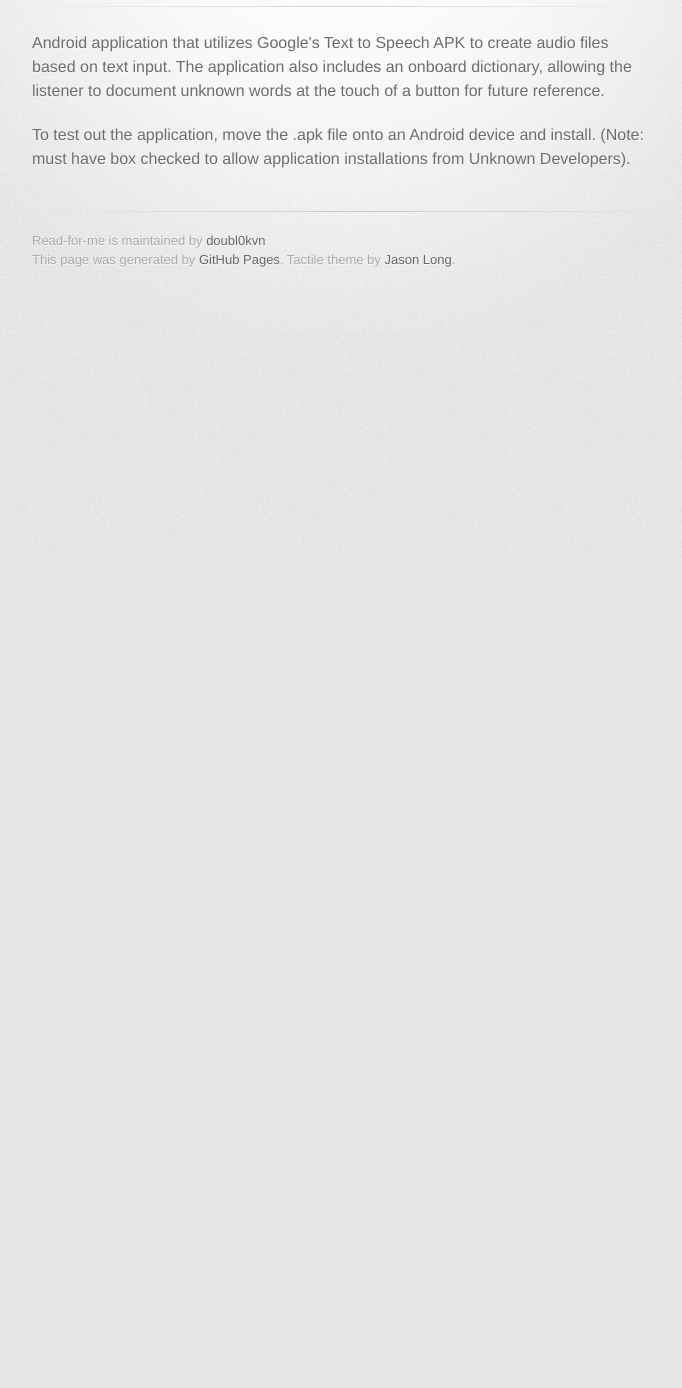
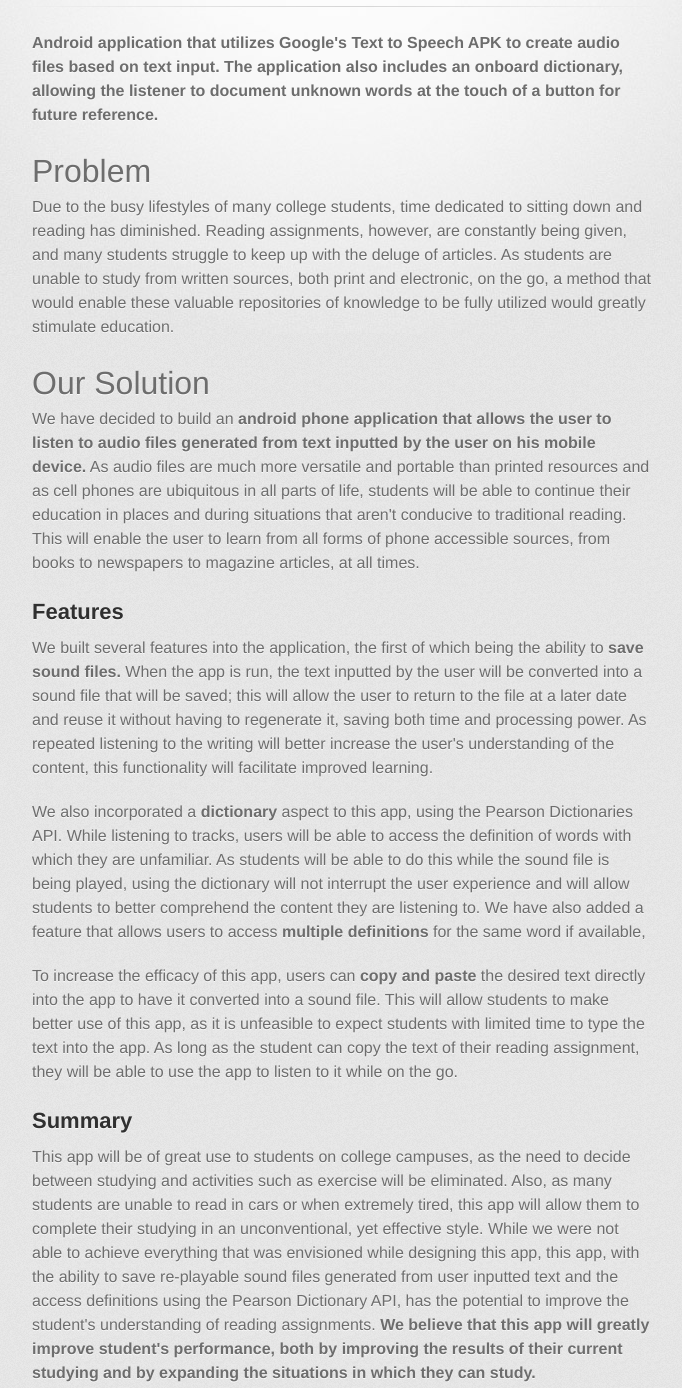
Before and after one commit to sajantanand/Read-for-Me, a plain HTML site: page index.html in a window 1280 px wide. Shown: the part 240-1628 px from the top of the page, without its empty margins (298-980 px from the left). Before the commit the page ends 800 px from the top, so only its background shows below. Drawn offline with Linux system fonts and the light colour scheme; a web font is replaced by a local one.

Commit message:
Create gh-pages branch via GitHub

```diff
--- a/index.html
+++ b/index.html
@@ -31,9 +31,43 @@
         <hr>
 
         <section id="main_content">
-          <p>Android application that utilizes Google's Text to Speech APK to create audio files based on text input.  The application also includes an onboard dictionary, allowing the listener to document unknown words at the touch of a button for future reference.</p>
+          <p><strong>Android application that utilizes Google's Text to Speech APK to create audio files based on text input.  The application also includes an onboard dictionary, allowing the listener to document unknown words at the touch of a button for future reference.</strong></p>
 
-<p>To test out the application, move the .apk file onto an Android device and install. (Note: must have box checked to allow application installations from Unknown Developers).</p>
+<h1>
+<a id="problem" class="anchor" href="#problem" aria-hidden="true"><span class="octicon octicon-link"></span></a>Problem</h1>
+
+<p>Due to the busy lifestyles of many college students, time dedicated to sitting down and reading has diminished. Reading assignments, however, are constantly being given, and many students struggle to keep up with the deluge of articles. As students are unable to study from written sources, both print and electronic, on the go, a method that would enable these valuable repositories of knowledge to be fully utilized would greatly stimulate education.</p>
+
+<h1>
+<a id="our-solution" class="anchor" href="#our-solution" aria-hidden="true"><span class="octicon octicon-link"></span></a>Our Solution</h1>
+
+<p>We have decided to build an <strong>android phone application that allows the user to listen to audio files generated from text inputted by the user on his mobile device.</strong> As audio files are much more versatile and portable than printed resources and as cell phones are ubiquitous in all parts of life, students will be able to continue their education in places and during situations that aren't conducive to traditional reading. This will enable the user to learn from all forms of phone accessible sources, from books to newspapers to magazine articles, at all times. </p>
+
+<h2>
+<a id="features" class="anchor" href="#features" aria-hidden="true"><span class="octicon octicon-link"></span></a>Features</h2>
+
+<p>We built several features into the application, the first of which being the ability to <strong>save sound files.</strong> When the app is run, the text inputted by the user will be converted into a sound file that will be saved; this will allow the user to return to the file at a later date and reuse it without having to regenerate it, saving both time and processing power. As repeated listening to the writing will better increase the user's understanding of the content, this functionality will facilitate improved learning.</p>
+
+<p>We also incorporated a <strong>dictionary</strong> aspect to this app, using the Pearson Dictionaries API. While listening to tracks, users will be able to access the definition of words with which they are unfamiliar. As students will be able to do this while the sound file is being played, using the dictionary will not interrupt the user experience and will allow students to better comprehend the content they are listening to. We have also added a feature that allows users to access <strong>multiple definitions</strong> for the same word if available,</p>
+
+<p>To increase the efficacy of this app, users can <strong>copy and paste</strong> the desired text directly into the app to have it converted into a sound file. This will allow students to make better use of this app, as it is unfeasible to expect students with limited time to type the text into the app. As long as the student can copy the text of their reading assignment, they will be able to use the app to listen to it while on the go.</p>
+
+<h2>
+<a id="summary" class="anchor" href="#summary" aria-hidden="true"><span class="octicon octicon-link"></span></a>Summary</h2>
+
+<p>This app will be of great use to students on college campuses, as the need to decide between studying and activities such as exercise will be eliminated. Also, as many students are unable to read in cars or when extremely tired, this app will allow them to complete their studying in an unconventional, yet effective style. While we were not able to achieve everything that was envisioned while designing this app, this app, with the ability to save re-playable sound files generated from user inputted text and the access definitions using the Pearson Dictionary API, has the potential to improve the student's understanding of reading assignments. <strong>We believe that this app will greatly improve student's performance, both by improving the results of their current studying and by expanding the situations in which they can study.</strong></p>
+
+<h1>
+<a id="apis-used" class="anchor" href="#apis-used" aria-hidden="true"><span class="octicon octicon-link"></span></a>APIs Used</h1>
+
+<p>Pearson Dictionaries API
+Google Text-To-Speech API
+Android SDK (java.io, android.media)
+Google Gson Library
+<img src="https://drive.google.com/file/d/0B4YbBXzhtBpZU2t4ZmE2TkNubXM/view" alt="Initial Wireframe"></p>
+
+<p>To test out the application, move the .apk file onto an Android device and install.
+<strong>(Note: must have box checked to allow application installations from Unknown Developers).</strong></p>
         </section>
 
         <footer>
```
Also changed, not shown: params.json (+1 -1 lines).
